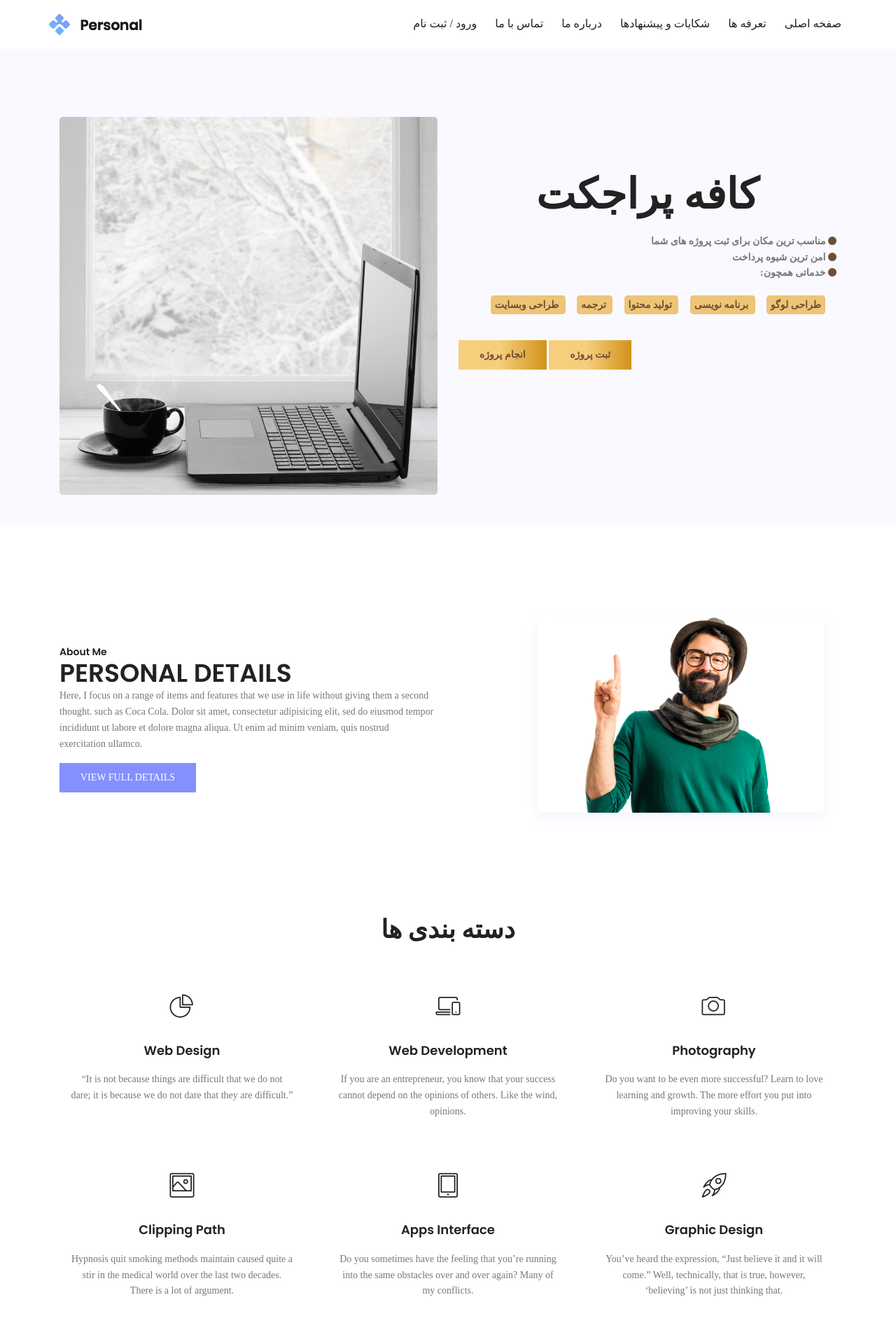
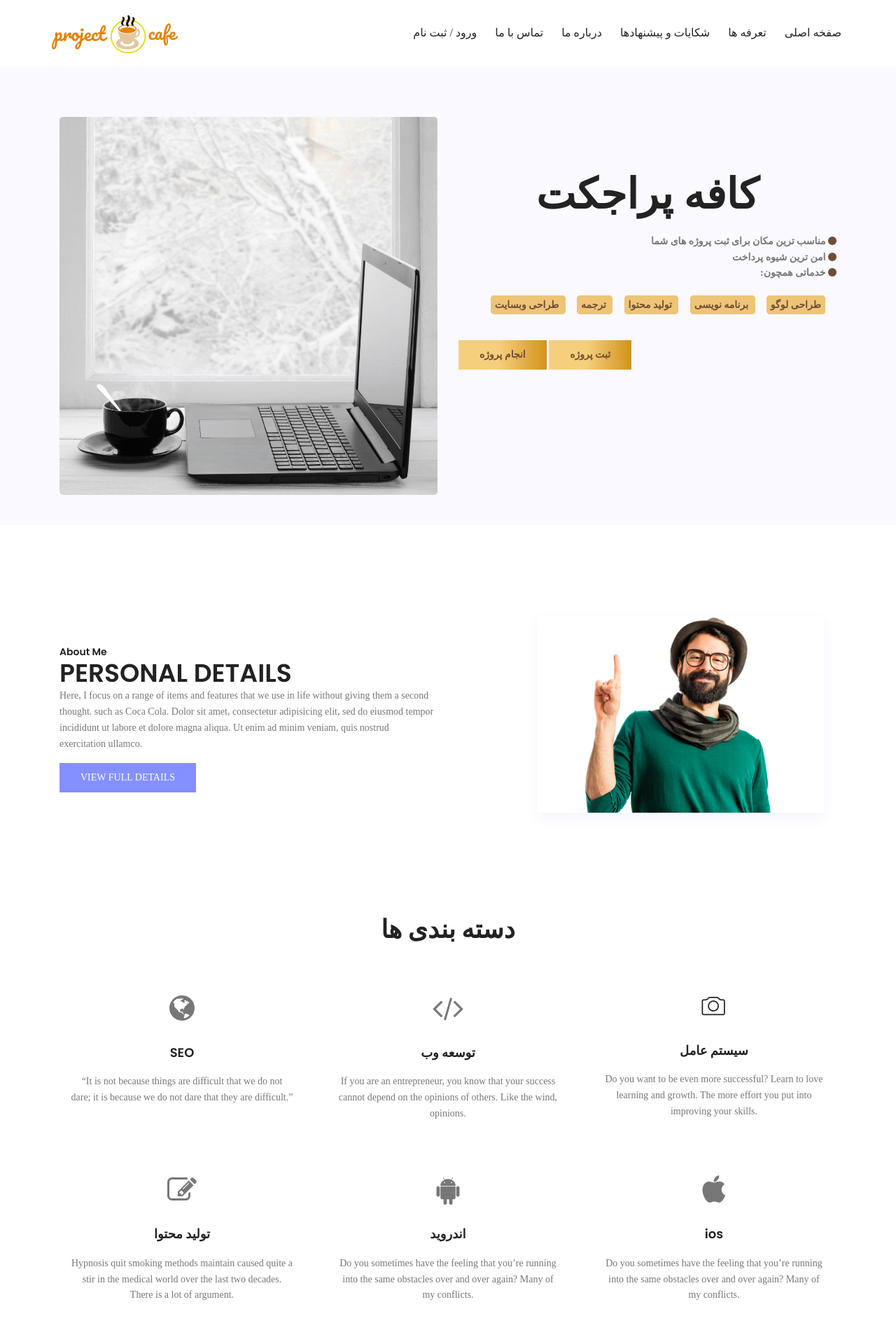
Before and after one commit to mjavadmt/solveproject, a Django app: page /djangoapp/ in a window 1280 px wide. Shown: the top 1920 px of the page at 70% size. Run offline with Django 3.2, Linux system fonts and the light colour scheme; some libraries are stand-ins or nearby versions.

Commit message:
logo and fafa

```diff
--- a/djangoProject/templates/djangoapp/home.html
+++ b/djangoProject/templates/djangoapp/home.html
@@ -37,7 +37,7 @@
     <div class="container main-menu">
         <div class="row align-items-center justify-content-between d-flex">
             <div id="logo">
-                <a href="{% url 'Index2' %}"><img src="{% static 'djangoapp/img/logo.png' %}" alt="" title=""/></a>
+                <a href="{% url 'Index2' %}"><img src="{% static 'djangoapp/img/logo5.png' %}" alt="" title=""/></a>
             </div>
             <nav id="nav-menu-container">
                 <ul class="nav-menu">
@@ -180,8 +180,9 @@
         <div class="row">
             <div class="col-lg-4 col-md-6">
                 <div class="single-services">
-                    <span class="lnr lnr-pie-chart"></span>
-                    <a href="#"><h4>Web Design</h4></a>
+                    <i class="fa fa-3x fa-globe" aria-hidden="true"></i>
+
+                    <a href="#"><h4>SEO</h4></a>
                     <p>
                         “It is not because things are difficult that we do not dare; it is because we do not
                         dare that they are difficult.”
@@ -190,8 +191,9 @@
             </div>
             <div class="col-lg-4 col-md-6">
                 <div class="single-services">
-                    <span class="lnr lnr-laptop-phone"></span>
-                    <a href="#"><h4>Web Development</h4></a>
+{#                    <span class="lnr lnr-laptop-phone"></span>#}
+                    <i class="fa fa-3x fa-code" aria-hidden="true"></i>
+                    <a href="#"><h4>توسعه وب</h4></a>
                     <p>
                         If you are an entrepreneur, you know that your success cannot depend on the opinions
                         of others. Like the wind, opinions.
@@ -201,7 +203,7 @@
             <div class="col-lg-4 col-md-6">
                 <div class="single-services">
                     <span class="lnr lnr-camera"></span>
-                    <a href="#"><h4>Photography</h4></a>
+                    <a href="#"><h4>سیستم عامل</h4></a>
                     <p>
                         Do you want to be even more successful? Learn to love learning and growth. The more
                         effort you put into improving your skills.
@@ -210,8 +212,8 @@
             </div>
             <div class="col-lg-4 col-md-6">
                 <div class="single-services">
-                    <span class="lnr lnr-picture"></span>
-                    <a href="#"><h4>Clipping Path</h4></a>
+                    <i class="fa fa-3x fa-pencil-square-o" aria-hidden="true"></i>
+                    <a href="#"><h4>تولید محتوا</h4></a>
                     <p>
                         Hypnosis quit smoking methods maintain caused quite a stir in the medical world over
                         the last two decades. There is a lot of argument.
@@ -220,8 +222,8 @@
             </div>
             <div class="col-lg-4 col-md-6">
                 <div class="single-services">
-                    <span class="lnr lnr-tablet"></span>
-                    <a href="#"><h4>Apps Interface</h4></a>
+                    <i class="fa fa-3x fa-android" aria-hidden="true"></i>
+                    <a href="#"><h4>اندروید</h4></a>
                     <p>
                         Do you sometimes have the feeling that you’re running into the same obstacles over
                         and over again? Many of my conflicts.
@@ -230,11 +232,41 @@
             </div>
             <div class="col-lg-4 col-md-6">
                 <div class="single-services">
-                    <span class="lnr lnr-rocket"></span>
-                    <a href="#"><h4>Graphic Design</h4></a>
+                    <i class="fa fa-3x fa-apple" aria-hidden="true"></i>
+                    <a href="#"><h4>ios</h4></a>
+                    <p>
+                        Do you sometimes have the feeling that you’re running into the same obstacles over
+                        and over again? Many of my conflicts.
+                    </p>
+                </div>
+            </div>
+            <div class="col-lg-4 col-md-6">
+                <div class="single-services">
+                    <i class="fa fa-3x fa-photo" aria-hidden="true"></i>
+                    <a href="#"><h4>ویرایش عکس و فیلم</h4></a>
                     <p>
                         You’ve heard the expression, “Just believe it and it will come.” Well, technically,
                         that is true, however, ‘believing’ is not just thinking that.
+                    </p>
+                </div>
+            </div>
+            <div class="col-lg-4 col-md-6">
+                <div class="single-services">
+                    <i class="fa fa-3x fa-language" aria-hidden="true"></i>
+                    <a href="#"><h4>ترجمه و تایپ</h4></a>
+                    <p>
+                        You’ve heard the expression, “Just believe it and it will come.” Well, technically,
+                        that is true, however, ‘believing’ is not just thinking that.
+                    </p>
+                </div>
+            </div>
+             <div class="col-lg-4 col-md-6">
+                <div class="single-services">
+                    <span class="lnr lnr-camera"></span>
+                    <a href="#"><h4>سایر کسب کار ها</h4></a>
+                    <p>
+                        Do you want to be even more successful? Learn to love learning and growth. The more
+                        effort you put into improving your skills.
                     </p>
                 </div>
             </div>
```
Also changed, not shown: djangoProject/djangoapp/static/djangoapp/img/logo2.png (added), djangoProject/djangoapp/static/djangoapp/img/logo3.png (added), djangoProject/djangoapp/static/djangoapp/img/logo4.png (added), djangoProject/djangoapp/static/djangoapp/img/logo5.png (added).
